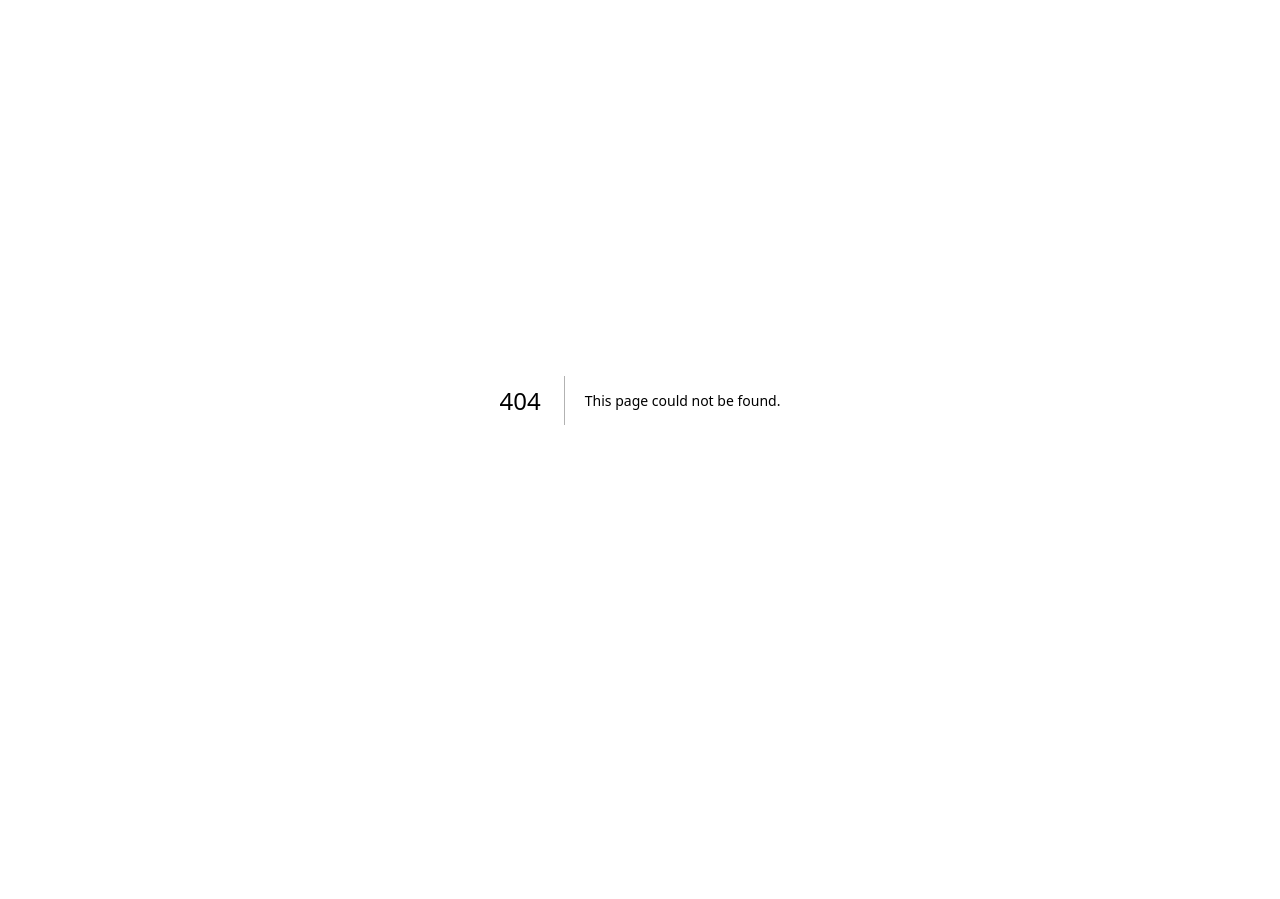
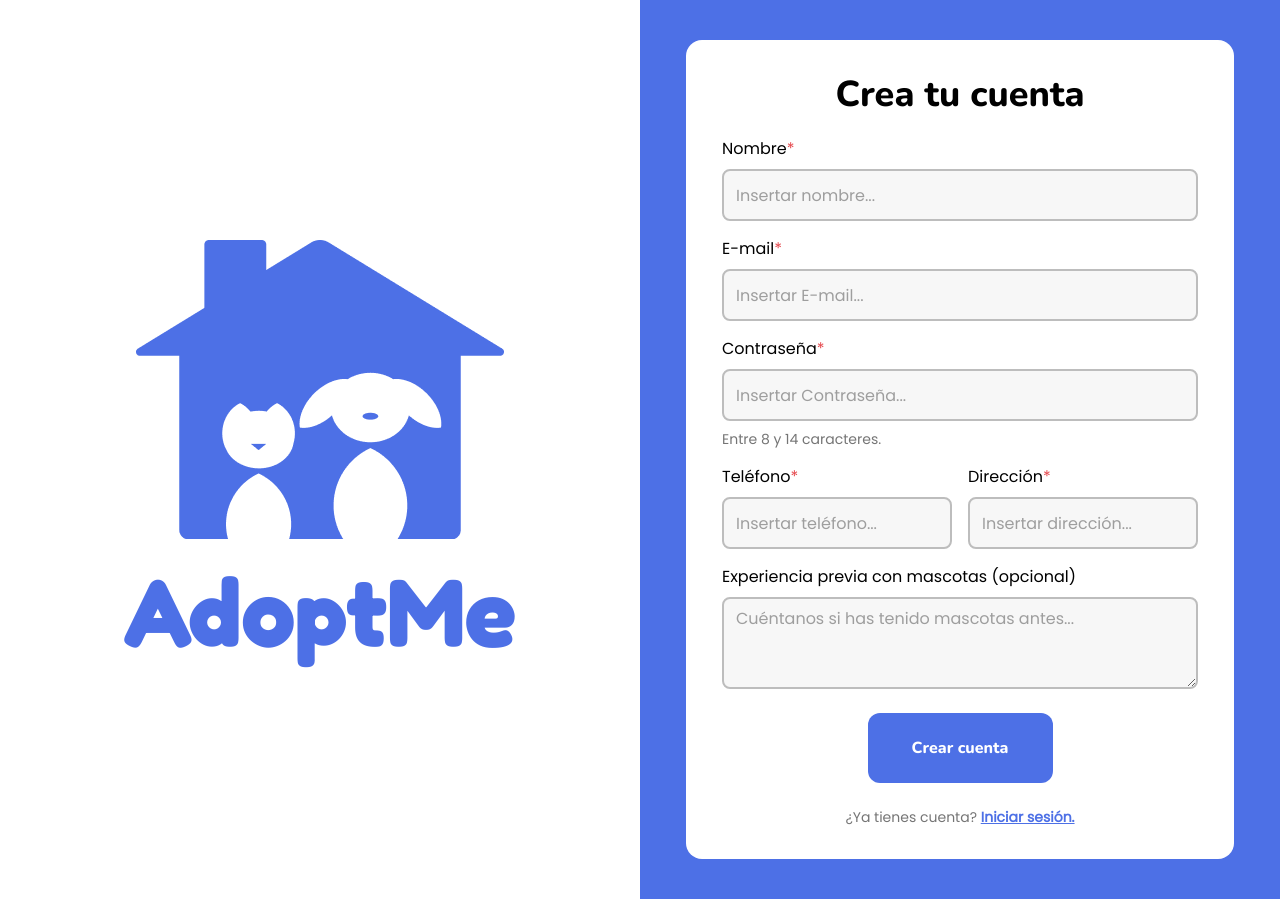
Before and after one commit to KMTB00052571903/AdoptMe, a Next.js app in the folder frontend/: page /register in a window 1280 px wide. Before the commit this address had no page. Before the commit the page ends 800 px from the top, so only its background shows below. Built offline with nearby package versions, Linux system fonts and the light colour scheme.

Commit message:
feat(auth): add adopter registration page with server action

```diff
--- a/frontend/app/login/page.tsx
+++ b/frontend/app/login/page.tsx
@@ -1,3 +1,4 @@
+import Link from "next/link";
 import { cookies } from "next/headers";
 import { redirect } from "next/navigation";
 import AuthShell from "../../components/auth/auth-shell";
@@ -71,11 +72,16 @@ const MENSAJES_ERROR: Record<string, string> = {
 };
 
 type LoginPageProps = {
-  searchParams: Promise<{ tipo?: string; error?: string; expired?: string }>;
+  searchParams: Promise<{
+    tipo?: string;
+    error?: string;
+    expired?: string;
+    registered?: string;
+  }>;
 };
 
 export default async function LoginPage({ searchParams }: LoginPageProps) {
-  const { tipo, error, expired } = await searchParams;
+  const { tipo, error, expired, registered } = await searchParams;
   const rol: Rol = tipo === "fundacion" ? "fundacion" : "adoptante";
   const estilo = ESTILOS_ROL[rol];
   const mensajeError = error ? MENSAJES_ERROR[error] : undefined;
@@ -99,6 +105,11 @@ export default async function LoginPage({ searchParams }: LoginPageProps) {
         {mensajeError && (
           <FormAlert variant="error" className="mt-4">
             {mensajeError}
+          </FormAlert>
+        )}
+        {registered === "1" && !mensajeError && expired !== "1" && (
+          <FormAlert variant="success" className="mt-4">
+            Cuenta creada. Ya puedes iniciar sesión.
           </FormAlert>
         )}
 
@@ -148,6 +159,16 @@ export default async function LoginPage({ searchParams }: LoginPageProps) {
             Iniciar sesión
           </SubmitButton>
         </form>
+
+        {/* Según Figma y el UserFlow, solo el adoptante puede registrarse. */}
+        {rol === "adoptante" && (
+          <p className="mt-6 text-center text-sm text-[#757575]">
+            ¿No tienes cuenta?{" "}
+            <Link href="/register" className={`${estilo.texto} font-semibold underline`}>
+              Registrarme.
+            </Link>
+          </p>
+        )}
       </div>
     </AuthShell>
   );
--- /dev/null
+++ b/frontend/app/register/page.tsx
@@ -0,0 +1,196 @@
+import Link from "next/link";
+import { redirect } from "next/navigation";
+import AuthShell from "../../components/auth/auth-shell";
+import { nunito } from "../../components/auth/fonts";
+import { ESTILOS_ROL } from "../../components/auth/role-styles";
+import FormAlert from "../../components/form-alert";
+import SubmitButton from "../../components/submit-button";
+import { getApiUrl } from "../../lib/api-config";
+import type { RegistroAdoptanteBody } from "../../types/auth";
+
+// Según el UserFlow, solo los adoptantes se registran desde la app.
+// El registro de fundaciones existe en el backend, pero queda pendiente
+// de confirmar con el equipo.
+const estilo = ESTILOS_ROL.adoptante;
+
+// Server Action: se ejecuta en el servidor de Next.js al enviar el formulario.
+async function register(formData: FormData) {
+  "use server";
+
+  // Lee un campo del formulario como texto y quita los espacios de los extremos.
+  const texto = (campo: string) => String(formData.get(campo) ?? "").trim();
+
+  // Solo los campos del RegistroAdoptanteDto. El rol no se envía:
+  // lo decide la ruta /auth/registro/adoptante del backend.
+  const body: RegistroAdoptanteBody = {
+    nombre: texto("nombre"),
+    email: texto("email"),
+    password: String(formData.get("password") ?? ""), // la contraseña no se recorta
+    telefono: texto("telefono"),
+    direccion: texto("direccion"),
+  };
+  // Opcional: si está vacía no se envía; si se enviara "", el backend la guardaría así.
+  const experiencia = texto("experienciaPrevia");
+  if (experiencia) body.experienciaPrevia = experiencia;
+
+  const response = await fetch(`${getApiUrl()}/auth/registro/adoptante`, {
+    method: "POST",
+    headers: { "Content-Type": "application/json" },
+    body: JSON.stringify(body),
+  }).catch(() => null);
+
+  if (response?.status === 409) redirect("/register?error=email");
+  if (response?.status === 400) redirect("/register?error=datos");
+  if (response?.status !== 201) redirect("/register?error=conexion");
+
+  // Registrarse no devuelve un token: no se guarda ninguna cookie.
+  // La persona inicia sesión después, desde el login.
+  redirect("/login?tipo=adoptante&registered=1");
+}
+
+const MENSAJES_ERROR: Record<string, string> = {
+  email: "Ese email ya tiene una cuenta. Inicia sesión o usa otro email.",
+  datos:
+    "Revisa los datos: los campos con * son obligatorios y la contraseña debe tener entre 8 y 14 caracteres.",
+  conexion: "No se pudo crear la cuenta. Revisa tu conexión e inténtalo de nuevo.",
+};
+
+type RegisterPageProps = {
+  searchParams: Promise<{ error?: string }>;
+};
+
+export default async function RegisterPage({ searchParams }: RegisterPageProps) {
+  const { error } = await searchParams;
+  const mensajeError = error ? MENSAJES_ERROR[error] : undefined;
+
+  return (
+    <AuthShell rol="adoptante">
+      <div className="px-6 pt-6 pb-8 lg:px-9 lg:pt-8">
+        <h1
+          className={`${nunito.className} text-center text-[28px] leading-tight text-black lg:text-4xl`}
+        >
+          Crea tu cuenta
+        </h1>
+
+        {mensajeError && (
+          <FormAlert variant="error" className="mt-4">
+            {mensajeError}
+          </FormAlert>
+        )}
+
+        <form action={register} className="mt-5 flex flex-col gap-4">
+          <Campo etiqueta="Nombre" name="nombre" autoComplete="name" placeholder="Insertar nombre..." />
+          <Campo
+            etiqueta="E-mail"
+            name="email"
+            type="email"
+            autoComplete="email"
+            placeholder="Insertar E-mail..."
+          />
+          <Campo
+            etiqueta="Contraseña"
+            name="password"
+            type="password"
+            autoComplete="new-password"
+            minLength={8}
+            maxLength={14}
+            placeholder="Insertar Contraseña..."
+            ayuda="Entre 8 y 14 caracteres."
+          />
+          <div className="grid gap-4 lg:grid-cols-2">
+            <Campo
+              etiqueta="Teléfono"
+              name="telefono"
+              type="tel"
+              autoComplete="tel"
+              placeholder="Insertar teléfono..."
+            />
+            <Campo
+              etiqueta="Dirección"
+              name="direccion"
+              autoComplete="street-address"
+              placeholder="Insertar dirección..."
+            />
+          </div>
+
+          <label className="flex flex-col gap-2 text-base text-black">
+            Experiencia previa con mascotas (opcional)
+            <textarea
+              name="experienciaPrevia"
+              rows={3}
+              placeholder="Cuéntanos si has tenido mascotas antes..."
+              className={`${estilo.foco} resize-y rounded-lg border-2 border-[#BDBDBD] bg-[#F7F7F7] px-3 py-2 text-black placeholder:text-[#9E9E9E] focus:outline-none`}
+            />
+          </label>
+
+          <SubmitButton
+            pendingText="Creando cuenta..."
+            className={`${nunito.className} ${estilo.fondo} mx-auto mt-2 h-[60px] w-full max-w-[185px] rounded-xl text-white lg:h-[70px]`}
+          >
+            Crear cuenta
+          </SubmitButton>
+        </form>
+
+        <p className="mt-6 text-center text-sm text-[#757575]">
+          ¿Ya tienes cuenta?{" "}
+          <Link href="/login?tipo=adoptante" className={`${estilo.texto} font-semibold underline`}>
+            Iniciar sesión.
+          </Link>
+        </p>
+      </div>
+    </AuthShell>
+  );
+}
+
+type CampoProps = {
+  etiqueta: string;
+  name: string;
+  type?: "text" | "email" | "password" | "tel";
+  autoComplete: string;
+  placeholder: string;
+  minLength?: number;
+  maxLength?: number;
+  ayuda?: string; // texto pequeño debajo del campo
+};
+
+// Campo obligatorio del formulario: etiqueta con asterisco rojo e input con
+// el mismo estilo que los campos del login.
+function Campo({
+  etiqueta,
+  name,
+  type = "text",
+  autoComplete,
+  placeholder,
+  minLength,
+  maxLength,
+  ayuda,
+}: CampoProps) {
+  const idAyuda = ayuda ? `${name}-ayuda` : undefined;
+
+  return (
+    <label className="flex flex-col gap-2 text-base text-black">
+      <span>
+        {etiqueta}
+        <span className="text-[#E5484D]" aria-hidden="true">
+          *
+        </span>
+      </span>
+      <input
+        name={name}
+        type={type}
+        autoComplete={autoComplete}
+        required
+        minLength={minLength}
+        maxLength={maxLength}
+        placeholder={placeholder}
+        aria-describedby={idAyuda}
+        className={`${estilo.foco} h-[52px] min-w-0 rounded-lg border-2 border-[#BDBDBD] bg-[#F7F7F7] px-3 text-black placeholder:text-[#9E9E9E] focus:outline-none`}
+      />
+      {ayuda && (
+        <span id={idAyuda} className="text-sm text-[#757575]">
+          {ayuda}
+        </span>
+      )}
+    </label>
+  );
+}
```
